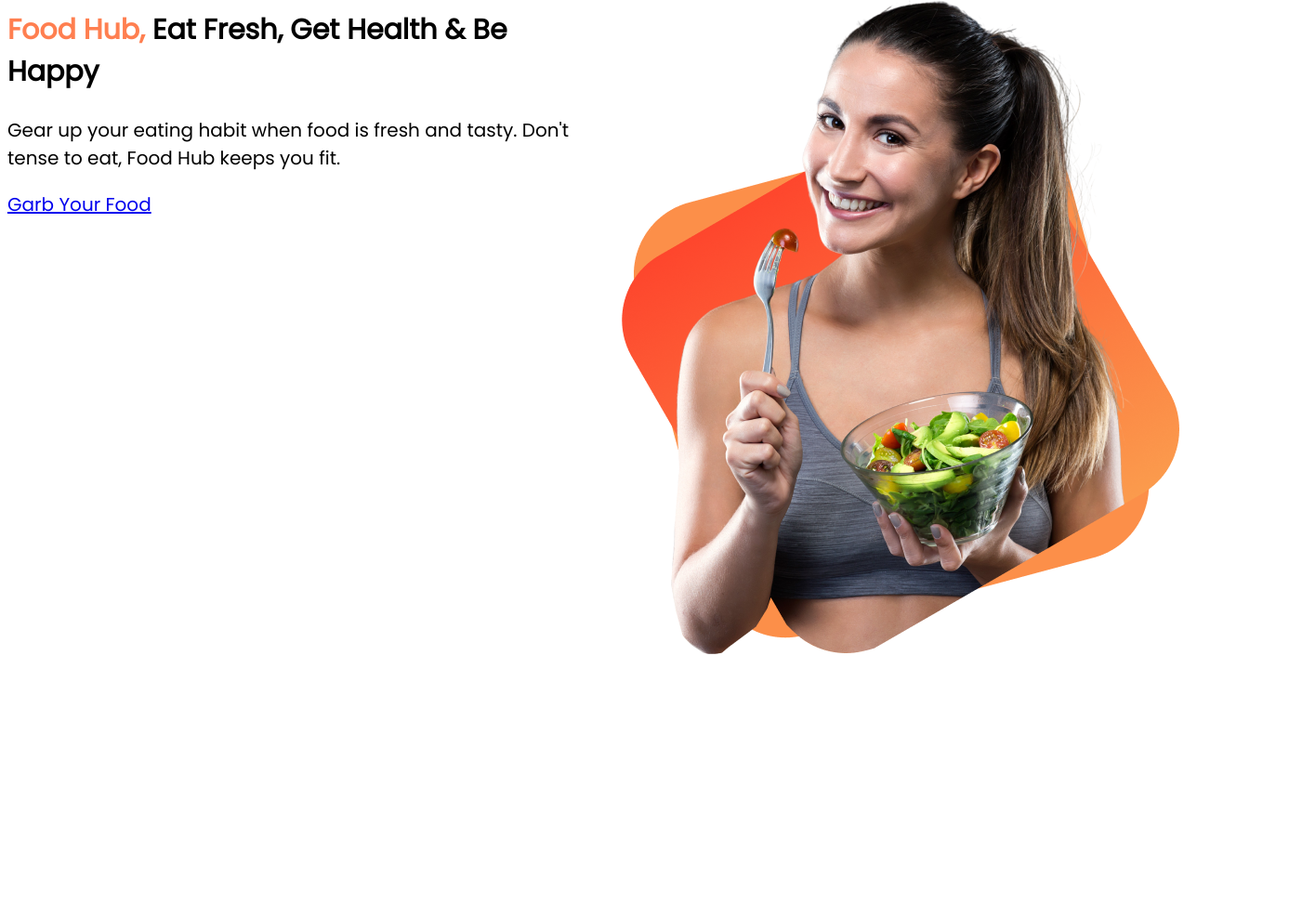
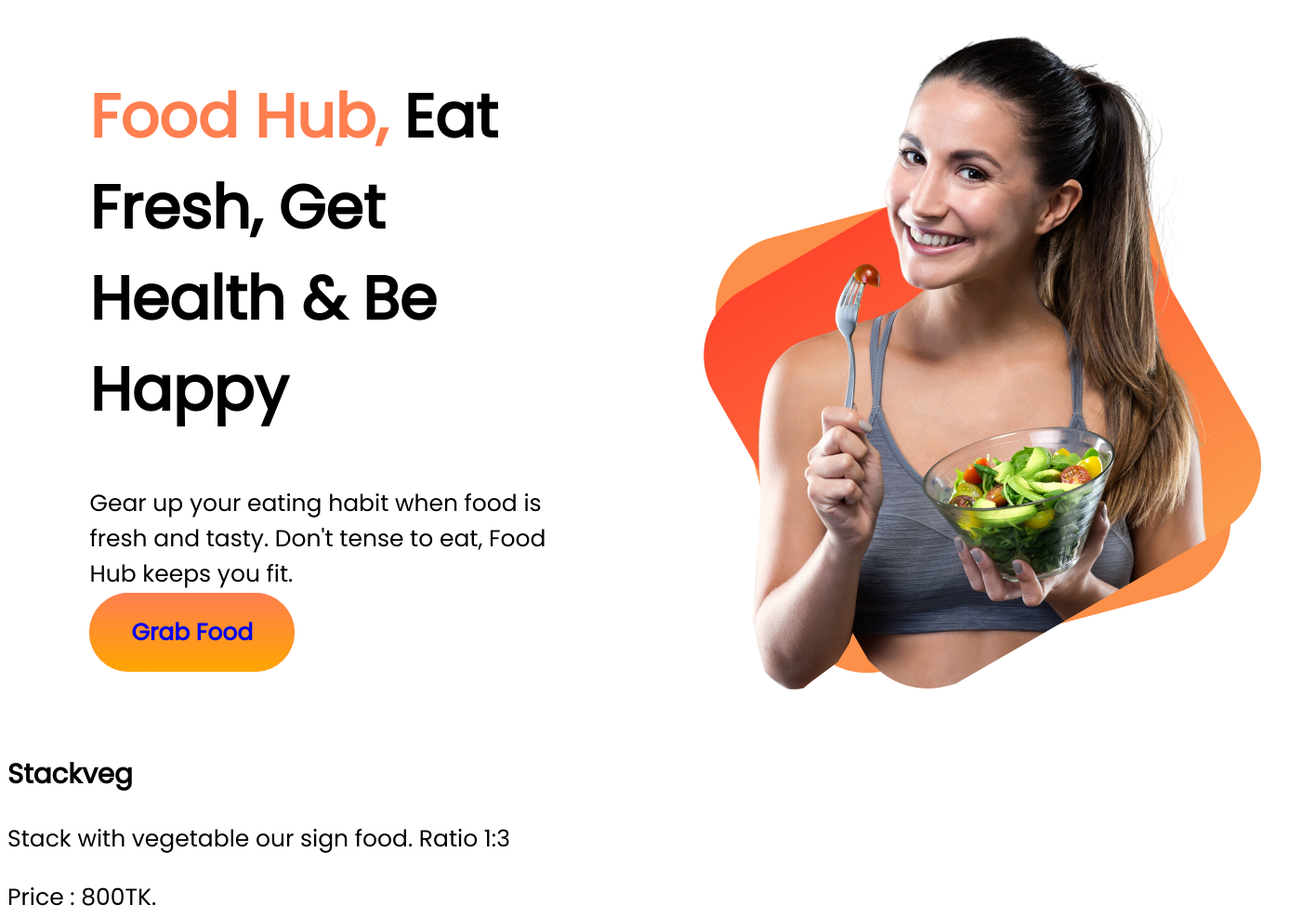
Before and after one commit to farhadhossainkhan/food-hub, a plain HTML site: page index.html in a window 1280 px wide. Shown: the part 23-1011 px from the top of the page at 93% size, 1387 px wide, since content can reach past the window. Before the commit the page ends 802 px from the top, so only its background shows below. Drawn offline with Linux system fonts and the light colour scheme.

Commit message:
recipie added

```diff
--- a/index.html
+++ b/index.html
@@ -14,25 +14,35 @@
 
 <body>
     <section class="introduction">
-        <div class="half-width">
-            <h2><span class="single-color">Food Hub,</span> Eat Fresh, Get Health & Be Happy</h2>
+        <div class="half-width make-down">
+            <h1><span class="single-color">Food Hub,</span> Eat Fresh, Get Health & Be Happy</h1>
             <p>Gear up your eating habit when food is fresh and tasty. Don't tense to eat, Food Hub keeps you
                 fit.</p>
-            <a class="link-button" target="_blank" href="https://www.foodpanda.com.bd/">Garb Your Food</a>
+            <a class="link-button" target="_blank" href="https://www.foodpanda.com.bd/">Grab Food</a>
         </div>
 
         <div class="half-width">
             <img src="images/female/Group 8425.png" alt="">
         </div>
+
     </section>
 
     <section>
         <div>
-
-        </div>
-
-        <div>
-            <img src="" alt="">
+            <h3>Stackveg</h3>
+            <p>Stack with vegetable our sign food. Ratio 1:3</p>
+            <p>Price : 800TK.</p>
+            <img src="images/food/Stackveg.jpg" alt="">
+            <div>
+                <h3>Garlisupa</h3>
+                <p>Garlic with suap very demandable item. Ratio 1:2</p>
+                <P>Price : 540Tk.</P>
+                <img src="images/food/Garlisupa.png" alt="">
+            </div>
+            <h3>Eggynun</h3>
+            <p>Less oily and soft bread for all ages. Ratio 1:5</p>
+            <p>Price 480Tk.</p>
+            <img src="images/food/Eggynun.jpg" alt="">
         </div>
 
     </section>
--- a/style.css
+++ b/style.css
@@ -1,16 +1,30 @@
 body{
     font-family: 'Poppins', sans-serif;
-    font-size: 20px;
+    font-size: 25px;
 }
 h1{
-    font-size: 45px;
+    font-size: 65px;
 }
 .introduction{
     display: flex;
 }
 .half-width{
-width: 50%;
+width: 40%;
+padding-left: 7%;
+padding-right: 3%;
+margin-top: 3%;
+}
+.make-dwon{
+    padding-top: 30%;
 }
 .single-color{
     color: coral;
 }
+.link-button{
+    text-decoration: none;
+    border-radius: 50px;
+    background-color: coral;
+    padding: 25px 45px;
+    background-image: linear-gradient(coral, orange);
+    font-weight: 700;
+}
```
Also changed, not shown: images/food/Eggynun.jpg (renamed from images/food/Project Cover.jpg), images/food/Garlisupa.png (renamed from images/food/Project Cover.png), images/food/Stackveg.jpg (renamed from images/food/Project Cover1.jpg).
